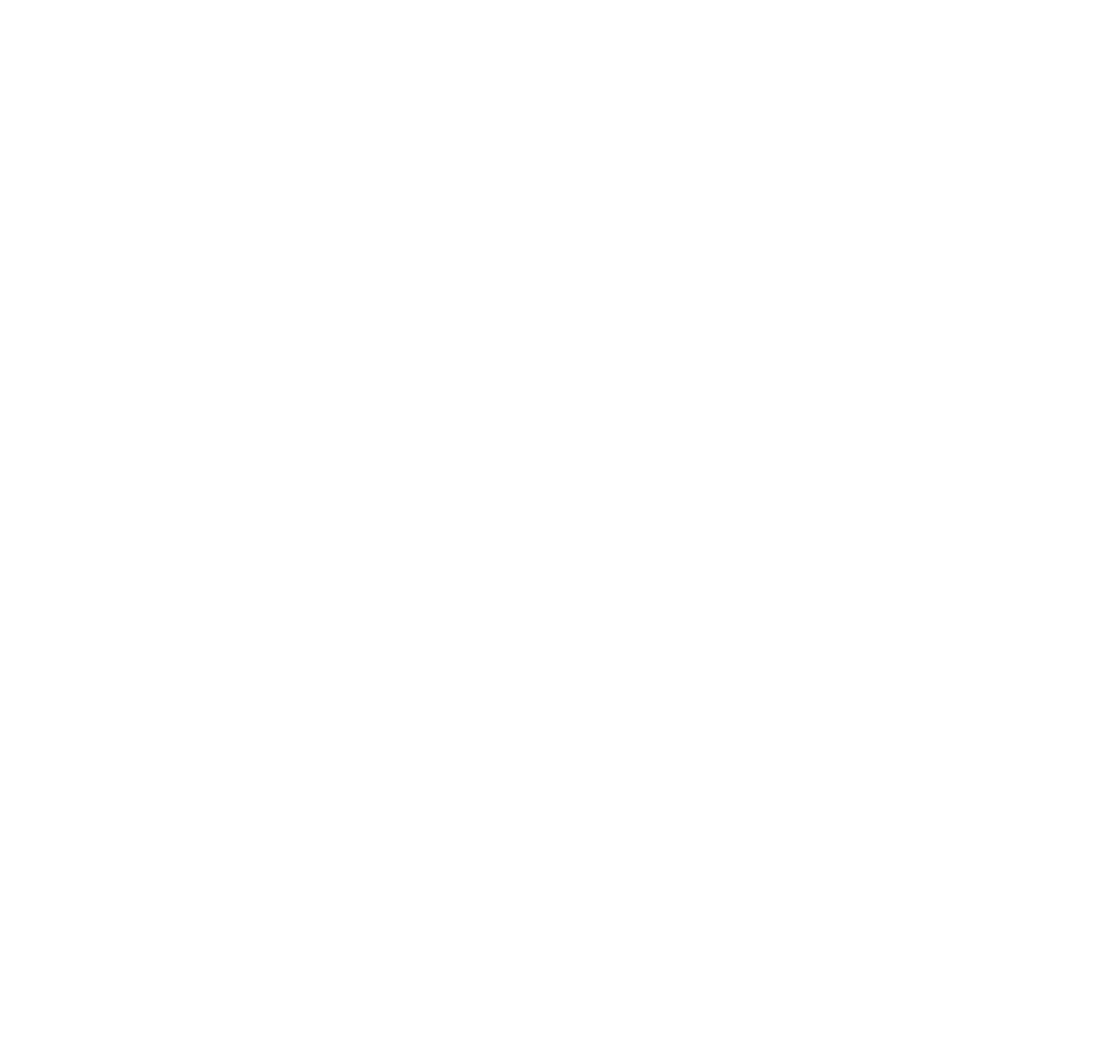
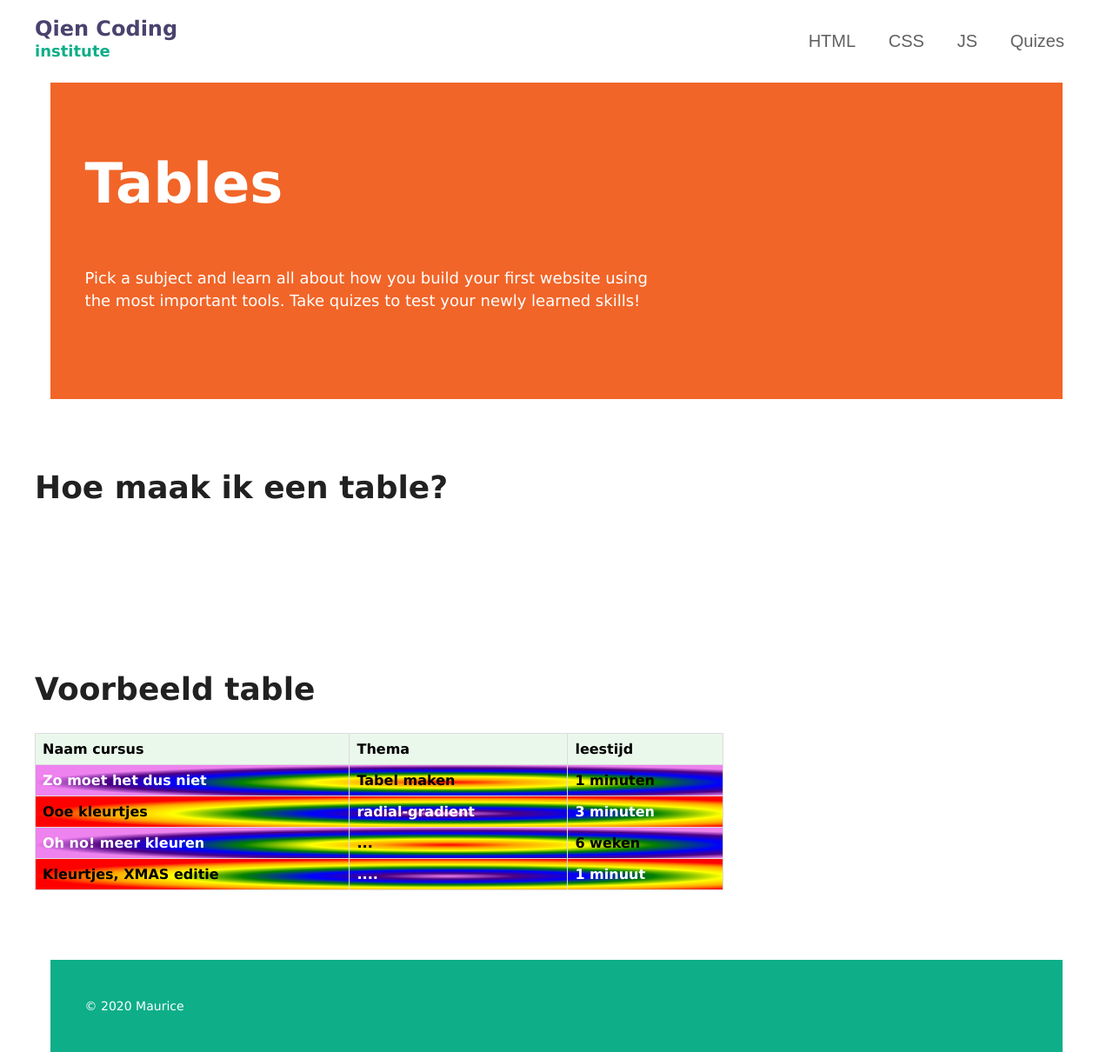
Before and after one commit to RinseWillet/WebsiteWeekopdrachtWerk, a plain HTML site: page html/tabellen.html in a window 1280 px wide. Shown: the whole page at 87% size. Before the commit the page ends 800 px from the top, so only its background shows below. Drawn offline with Linux system fonts and the light colour scheme.

Commit message:
nu met tabellen.html gelinked

```diff
--- a/html/tabellen.html
+++ b/html/tabellen.html
@@ -0,0 +1,128 @@
+<html lang="en">
+<head>
+    <title>Leren HTML</title>
+    <link rel="stylesheet" href="../css/styling.css">
+    <meta content="width=device-width, initial-scale=1" name="viewport" />
+
+</head>
+<body>
+
+    <header>
+        <nav>
+            <div class="container">
+                <div class="nav-wrapper">
+                    <a class="nav-logo" href="../index.html" style="text-decoration: none" ;>
+                        <span class="logo-first">Qien Coding</span>
+                        <span class="logo-second">institute</span>
+                    </a>
+
+                    <div class="navbar">
+                        <div class="dropdown">
+                            <button class="dropbtn"><a style="color: #616161;" href="html.html">HTML</a></button>
+                            <div class="dropdown-content">
+                                <a href="../index.html">Wat is het?</a>
+                                <a href="tabellen.html">Cursussen</a>
+                                <a href="quizes.html">Quizes</a>
+                            </div>
+                        </div>
+                        <div class="dropdown">
+                            <button class="dropbtn"><a style="color: #616161;" href="css.html">CSS</a></button>
+                            <div class="dropdown-content">
+                                <a href="../index.html">Wat is het?</a>
+                                <a href="#">Cursussen</a>
+                                <a href="quizes.html">Quizes</a>
+                            </div>
+                        </div>
+                        <div class="dropdown">
+                            <button class="dropbtn"><a style="color: #616161;" href="js.html">JS</a></button>
+                            <div class="dropdown-content">
+                                <a href="../index.html">Wat is het?</a>
+                                <a href="#">Cursussen</a>
+                                <a href="quizes.html">Quizes</a>
+                            </div>
+                        </div>
+
+                        <div class="dropdown">
+                            <button class="dropbtn"><a style="color: #616161;" href="quizes.html">Quizes</a></button>
+                            <div class="dropdown-content">
+                                <a href="../index.html">Wat is het?</a>
+                                <a href="#">Cursussen</a>
+                                <a href="quizes.html">Quizes</a>
+                            </div>
+                        </div>
+                    </div>
+                </div>
+            </div>
+        </nav>
+
+        <section class="header-section" style="background-color: rgb(241,101,40);">
+            <div class="container">
+
+                    <div class="header-outer-wrapper" style="align-items: left; width:60%">
+                        <div class="header-text-wrapper">
+                            <h1 style="color:white;">Tables</h1>
+                            <p style="color:white;">Pick a subject and learn all about how you build your first website using the most important tools.
+                             Take quizes to test your newly learned skills!</p>
+                         </div>
+                    </div>
+
+            </div>
+        </section>
+    </header>
+
+    <main>
+
+        <section>
+            <div class="container">
+           <h2>Hoe maak ik een table?</h2>
+           </div>
+        </section>
+
+        <section>
+            <div class="container">
+            <h2>Voorbeeld table</h2>
+
+
+            <table style="width: 66%">
+                <tr>
+                    <th>Naam cursus</th>
+                    <th>Thema</th>
+                    <th>leestijd</th>
+                </tr>
+                <tr style="background-image: radial-gradient(farthest-side at 60% 55%, red,orange,yellow,green,blue,indigo,violet);">
+                    <td style="color:white; font-weight:800">Zo moet het dus niet</td>
+                    <td style="color:black; font-weight:800">Tabel maken</td>
+                    <td style="color:black; font-weight:800">1 minuten</td>
+                </tr>
+                <tr style="background-image: radial-gradient(farthest-side at 60% 55%, violet, indigo, blue, green, yellow, orange, red);">
+                    <td style="color:black; font-weight:800">Ooe kleurtjes</td>
+                    <td style="color:white; font-weight:800">radial-gradient</td>
+                    <td style="color:white; font-weight:800">3 minuten</td>
+                </tr>
+                <tr style="background-image: radial-gradient(farthest-side at 60% 55%, red,orange,yellow,green,blue,indigo,violet);">
+                    <td style="color:white; font-weight:800">Oh no! meer kleuren</td>
+                    <td style="color:black; font-weight:800">...</td>
+                    <td style="color:black; font-weight:800">6 weken</td>
+                </tr>
+                <tr style="background-image: radial-gradient(farthest-side at 60% 55%, violet, indigo, blue, green, yellow, orange, red);">
+                    <td style="color:black; font-weight:800">Kleurtjes, XMAS editie</td>
+                    <td style="color:white; font-weight:800">....</td>
+                    <td style="color:white; font-weight:800">1 minuut</td>
+                </tr>
+            </table>
+
+            </div>
+         </section>
+
+
+
+    </main>
+
+    <div style="margin:auto;max-width: 91%;">
+        <footer class="footer-section">
+            <small>© 2020 Maurice</small>
+        </footer>
+    </div>
+
+</body>
+</html>
```
Also changed, not shown: html/css.html (+1 -1 lines), html/html.html (+1 -1 lines), html/js.html (+1 -1 lines), html/quizes.html (+1 -1 lines), index.html (+1 -1 lines).
